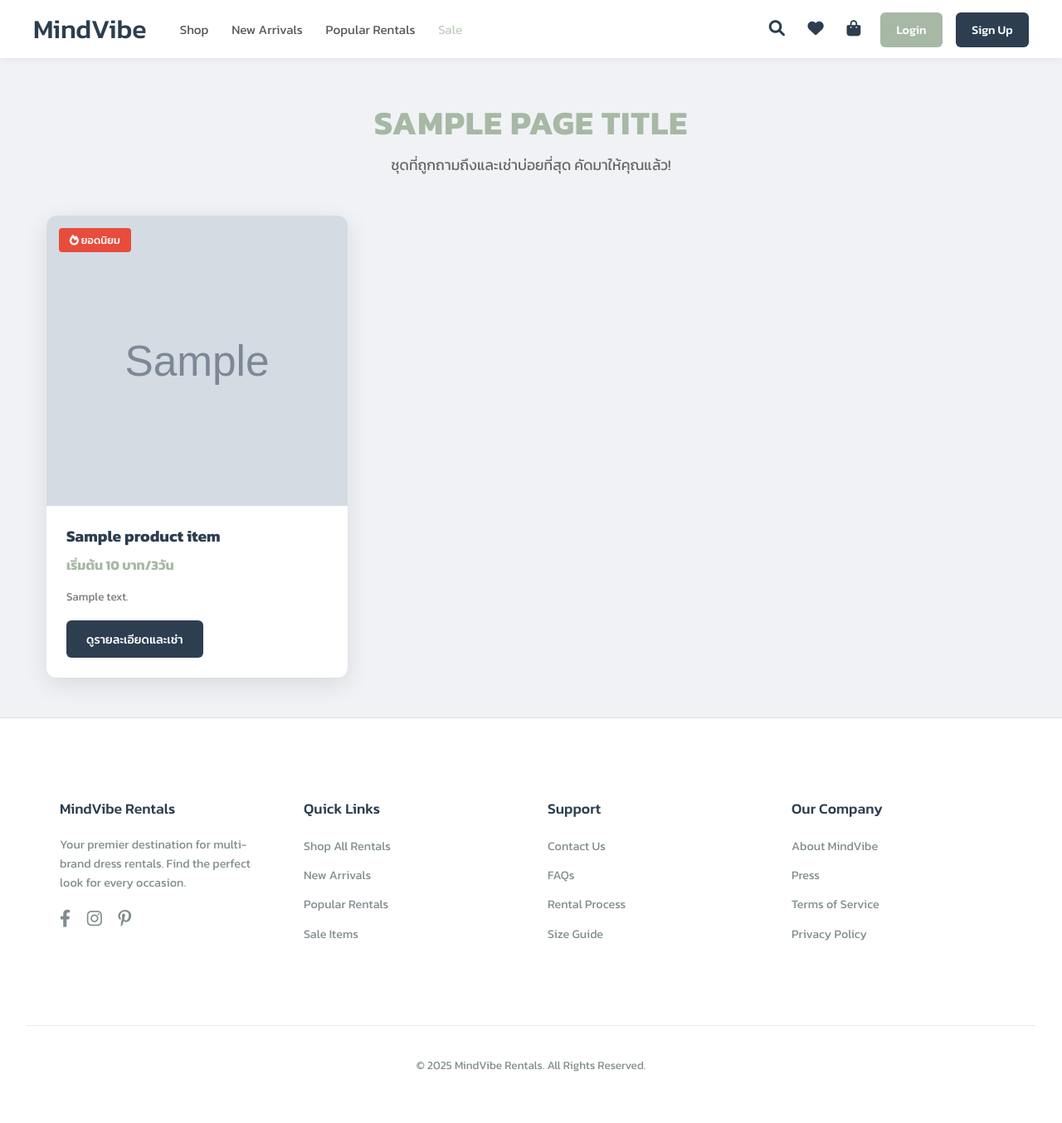
After one commit to mmiumius/dsi202_2025, a Django app: template clothes/templates/clothes/popular_rentals_page.html in a window 1280 px wide. The commit adds this page. Shown: the whole page at 83% size. Run offline with Django 3.2, Linux system fonts and the light colour scheme; the template is opened without the code that fills it: most values are stand-ins (such as "Sample title", 1, 10 or a date in 2020); grey boxes marked "Sample" are stand-in pictures.

Commit message:
new arrivals popular rental

```diff
--- /dev/null
+++ b/clothes/templates/clothes/popular_rentals_page.html
@@ -0,0 +1,206 @@
+{# ใน clothes/templates/clothes/popular_rentals_page.html #}
+{% extends "base.html" %}
+{% load static %}
+{% load humanize %}
+
+{% block title %}{{ page_title|default:"ชุดเช่ายอดนิยม" }} - MindVibe{% endblock %}
+
+{% block extra_head %}
+<link rel="stylesheet" href="https://cdnjs.cloudflare.com/ajax/libs/font-awesome/6.0.0-beta3/css/all.min.css">
+<style>
+    body {
+        font-family: 'Kanit', sans-serif;
+        background-color: #f0f2f5; /* ลองเปลี่ยนสีพื้นหลัง */
+        color: #333;
+    }
+    .popular-container {
+        max-width: 1200px;
+        margin: 2rem auto;
+        padding: 1rem;
+    }
+    .popular-header {
+        text-align: center;
+        margin-bottom: 3rem;
+    }
+    .popular-header h1 {
+        font-size: 2.5rem; /* ใหญ่ขึ้น */
+        color: #A7B8A5; /* ใช้สีเขียวเป็นหลัก */
+        font-weight: 700; /* หนาขึ้น */
+        text-transform: uppercase;
+        letter-spacing: 1px;
+    }
+    .popular-header p {
+        font-size: 1.1rem;
+        color: #666;
+        max-width: 600px;
+        margin: 0.5rem auto 0;
+    }
+
+    /* ดีไซน์ Product Card ใหม่สำหรับ Popular Items */
+    .popular-product-grid {
+        display: grid;
+        /* ตัวอย่าง: แสดง 2 คอลัมน์ใหญ่ๆ หรือปรับตามจำนวนสินค้าที่ต้องการเน้น */
+        grid-template-columns: repeat(auto-fill, minmax(300px, 1fr));
+        gap: 2.5rem;
+    }
+    @media (min-width: 992px) {
+        .popular-product-grid {
+            /* อาจจะอยากให้มี 3-4 คอลัมน์บนจอใหญ่มากๆ */
+            /* grid-template-columns: repeat(auto-fill, minmax(280px, 1fr)); */
+        }
+    }
+
+    .popular-product-card {
+        background-color: #fff;
+        border-radius: 12px; /* โค้งมนมากขึ้น */
+        box-shadow: 0 8px 30px rgba(0, 0, 0, 0.1); /*เงาชัดขึ้น */
+        overflow: hidden;
+        display: flex;
+        flex-direction: column;
+        transition: all 0.3s cubic-bezier(.25,.8,.25,1); /* transition สวยๆ */
+        text-decoration: none;
+        color: inherit;
+    }
+    .popular-product-card:hover {
+        transform: translateY(-10px) scale(1.02); /* เอฟเฟกต์ตอน hover */
+        box-shadow: 0 15px 35px rgba(0,0,0,0.15);
+    }
+    .popular-card-image-wrapper {
+        height: 350px; /* รูปใหญ่ขึ้น */
+        position: relative;
+        overflow: hidden;
+    }
+    .popular-card-image {
+        width: 100%;
+        height: 100%;
+        object-fit: cover;
+        transition: transform 0.5s ease;
+    }
+    .popular-product-card:hover .popular-card-image {
+        transform: scale(1.1); /* ซูมรูปตอน hover */
+    }
+    .popular-badge { /* ป้าย "Popular" หรือ "Hot" */
+        position: absolute;
+        top: 15px;
+        left: 15px;
+        background-color: #e74c3c; /* สีแดงสด */
+        color: white;
+        padding: 0.3rem 0.8rem;
+        font-size: 0.8rem;
+        font-weight: 500;
+        border-radius: 4px;
+        z-index: 10;
+    }
+    .popular-card-info {
+        padding: 1.5rem;
+        text-align: left; /* ลองจัดชิดซ้าย */
+        flex-grow: 1;
+        display: flex;
+        flex-direction: column;
+    }
+    .popular-card-name {
+        font-size: 1.2rem; /* ชื่อใหญ่ขึ้น */
+        font-weight: 600; /* หนาขึ้น */
+        color: #2C3E50;
+        margin-bottom: 0.5rem;
+        line-height: 1.4;
+    }
+    .popular-card-price {
+        font-size: 1rem;
+        color: #A7B8A5;
+        font-weight: 600;
+        margin-bottom: 1rem;
+    }
+    .popular-card-description-short { /* เพิ่มส่วนคำอธิบายสั้นๆ (ถ้ามี) */
+        font-size: 0.85rem;
+        color: #777;
+        margin-bottom: 1.2rem;
+        line-height: 1.5;
+        /* อาจจะจำกัดความสูงให้แสดงแค่ 2-3 บรรทัด */
+        overflow: hidden;
+        text-overflow: ellipsis;
+        display: -webkit-box;
+        -webkit-line-clamp: 2; /* Show 2 lines */
+        -webkit-box-orient: vertical;
+    }
+    .popular-card-button {
+        font-family: 'Kanit', sans-serif;
+        background-color: #2C3E50; /* สีเข้ม */
+        color: white;
+        padding: 0.7rem 1.5rem;
+        text-decoration: none;
+        border-radius: 6px;
+        font-weight: 500; /* หนาขึ้น */
+        font-size: 0.9rem;
+        transition: background-color 0.25s ease;
+        border: none;
+        display: inline-block;
+        margin-top: auto; /* Pushes button to the bottom */
+        align-self: flex-start; /* จัดปุ่มชิดซ้าย */
+    }
+    .popular-card-button:hover {
+        background-color: #1a2530; /* เข้มขึ้นอีก */
+    }
+
+    .no-items-message { /* สไตล์เดิม */ }
+
+</style>
+{% endblock %}
+
+{% block content %}
+<div class="popular-container">
+    <div class="popular-header">
+        <h1>{{ page_title|default:"ชุดเช่ายอดนิยม" }}</h1>
+        <p>ชุดที่ถูกถามถึงและเช่าบ่อยที่สุด คัดมาให้คุณแล้ว!</p>
+    </div>
+
+    {% if popular_items %} {# ใช้ชื่อ key จาก context ที่ส่งมาจาก view #}
+        <div class="popular-product-grid">
+            {% for product_item in popular_items %}
+            <a href="{% url 'clothes:detail' product_item.pk %}" class="popular-product-card"> {# ทำให้ card ทั้งใบเป็น link #}
+                <div class="popular-card-image-wrapper">
+                    {% if product_item.image %}
+                        <img src="{{ product_item.image.url }}" alt="{{ product_item.name }}" class="popular-card-image">
+                    {% else %}
+                        <img src="{% static 'clothes/images/placeholder_product.png' %}" alt="Placeholder" class="popular-card-image">
+                    {% endif %}
+                    <span class="popular-badge"><i class="fas fa-fire"></i> ยอดนิยม</span> {# เพิ่มป้าย "ยอดนิยม" #}
+                </div>
+                <div class="popular-card-info">
+                    <div>
+                        <h3 class="popular-card-name">{{ product_item.name }}</h3>
+                        {# แสดงราคาเริ่มต้น ถ้ามี #}
+                        {% if product_item.price_3_days %}
+                            <p class="popular-card-price">เริ่มต้น {{ product_item.price_3_days|floatformat:0|intcomma }} บาท/3วัน</p>
+                        {% elif product_item.price_5_days %}
+                            <p class="popular-card-price">เริ่มต้น {{ product_item.price_5_days|floatformat:0|intcomma }} บาท/5วัน</p>
+                        {% elif product_item.price_7_days %}
+                             <p class="popular-card-price">เริ่มต้น {{ product_item.price_7_days|floatformat:0|intcomma }} บาท/7วัน</p>
+                        {% else %}
+                             <p class="popular-card-price">สอบถามราคา</p>
+                        {% endif %}
+                        {# เพิ่มคำอธิบายสั้นๆ (ถ้ามีข้อมูลใน description) #}
+                        <p class="popular-card-description-short">
+                            {{ product_item.description|truncatewords:15|default:"ชุดสวย คุณภาพดี พร้อมให้คุณโดดเด่นในทุกโอกาส" }}
+                        </p>
+                    </div>
+                    <span class="popular-card-button">ดูรายละเอียดและเช่า</span>
+                </div>
+            </a>
+            {% endfor %}
+        </div>
+    {% else %}
+        <div class="no-items-message" style="background-color:transparent; box-shadow:none;"> {# ปรับสไตล์ no items message #}
+            <i class="fas fa-sad-tear" style="font-size: 3rem; color: #A7B8A5;"></i>
+            <p style="color:#555;">ขออภัยค่ะ ขณะนี้ยังไม่มีข้อมูลชุดเช่ายอดนิยม</p>
+            <p style="margin-top: 1.5rem; font-size: 1rem;">
+                <a href="{% url 'clothes:home' %}" style="color: #A7B8A5; font-weight:500; text-decoration: underline;">กลับไปหน้าแรก</a>
+            </p>
+        </div>
+    {% endif %}
+</div>
+{% endblock %}
+
+{% block extra_scripts %}
+{# JavaScript ถ้าจำเป็นสำหรับหน้านี้ #}
+{% endblock %}
--- a/clothes/templates/clothes/product_list.html
+++ b/clothes/templates/clothes/product_list.html
@@ -1,5 +1,7 @@
 {% extends "base.html" %}
 {% load static %}
+{% load humanize %}   {# <--- เพิ่มบรรทัดนี้เข้าไป #}
+
 
 {# กำหนด title ของหน้าตาม page_title ที่ส่งมาจาก view #}
 {% block title %}{{ page_title|default:"สินค้า" }} - MindVibe{% endblock %}
```
Also changed, not shown: clothes/templates/clothes/new_arrivals_page.html (added, +169 -0 lines), clothes/views.py (+73 -145 lines), db.sqlite3.
